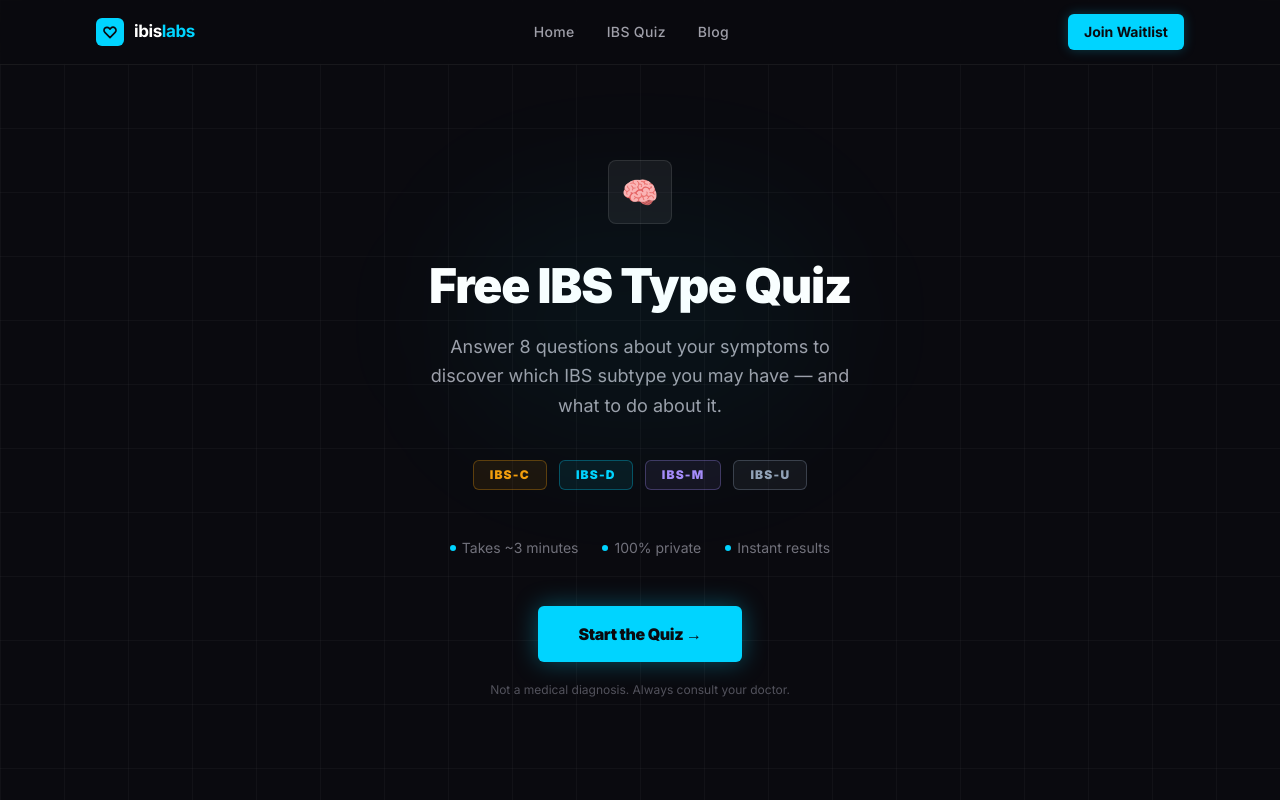
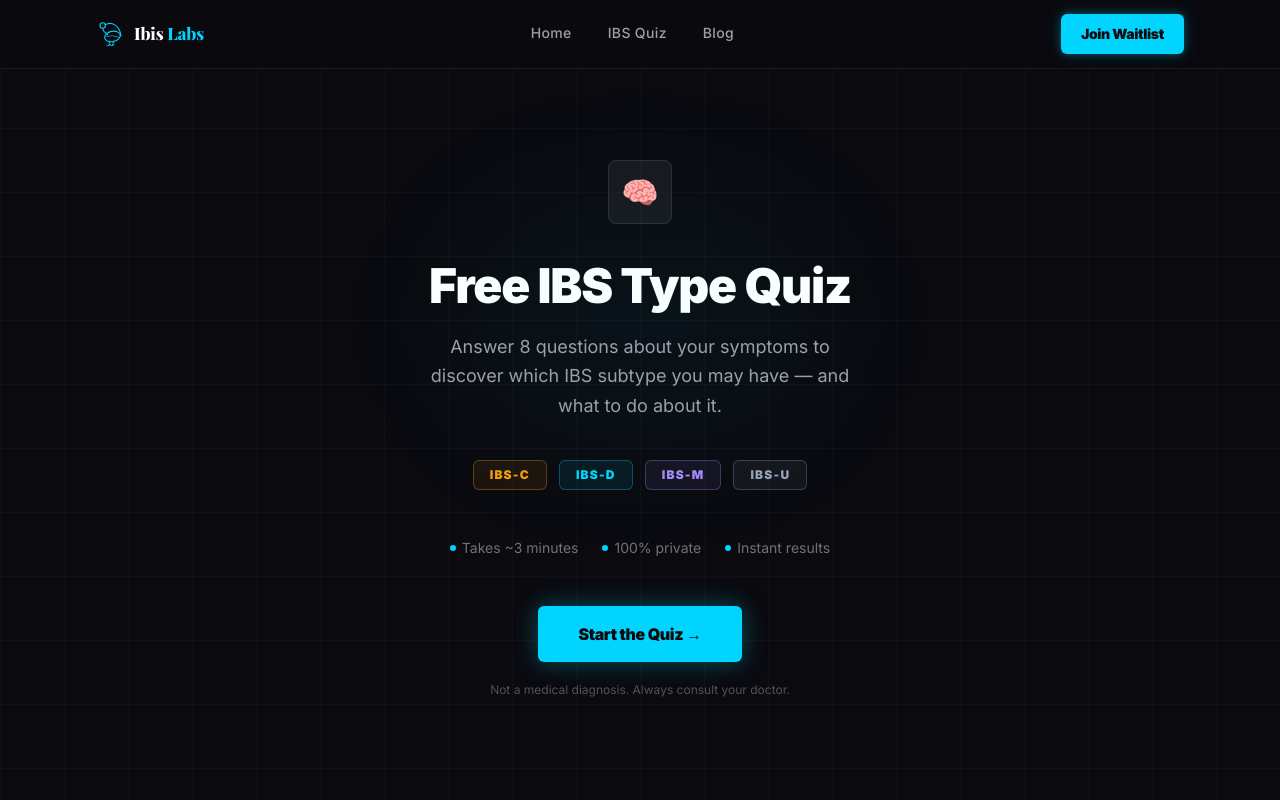
Before and after one commit to noam11ha/ibislabs-website, a Next.js app: page /quiz in a window 1280 px wide. Shown: the top 800 px of the page. Built offline with nearby package versions, Linux system fonts and the light colour scheme.

Commit message:
Improved logo, nav, and sections

```diff
--- a/app/globals.css
+++ b/app/globals.css
@@ -22,7 +22,7 @@ body {
   -moz-osx-font-smoothing: grayscale;
 }
 
-/* Glow utilities */
+/* ── Glow utilities ─────────────────────────────────────── */
 .glow-accent {
   box-shadow: 0 0 24px rgba(0, 212, 255, 0.35);
 }
@@ -31,7 +31,57 @@ body {
   box-shadow: 0 0 12px rgba(0, 212, 255, 0.25);
 }
 
-/* Prose styles for blog content */
+/* ── Pulsing glow for CTA button ────────────────────────── */
+@keyframes glow-pulse {
+  0%, 100% {
+    box-shadow: 0 0 8px rgba(0, 212, 255, 0.3), 0 0 20px rgba(0, 212, 255, 0.15);
+  }
+  50% {
+    box-shadow: 0 0 16px rgba(0, 212, 255, 0.6), 0 0 40px rgba(0, 212, 255, 0.3);
+  }
+}
+
+.btn-glow-pulse {
+  animation: glow-pulse 2.4s ease-in-out infinite;
+}
+
+/* ── Nav link underline slide-in animation ──────────────── */
+.nav-link {
+  position: relative;
+  padding-bottom: 2px;
+}
+
+.nav-link::after {
+  content: '';
+  position: absolute;
+  bottom: -1px;
+  left: 0;
+  width: 0;
+  height: 1px;
+  background: #00D4FF;
+  transition: width 0.22s cubic-bezier(0.4, 0, 0.2, 1);
+}
+
+.nav-link:hover::after {
+  width: 100%;
+}
+
+.nav-link:hover {
+  color: #ffffff;
+}
+
+/* ── Dark card hover glow ───────────────────────────────── */
+.dark-card-hover {
+  transition: border-color 0.2s ease, box-shadow 0.2s ease, transform 0.2s ease;
+}
+
+.dark-card-hover:hover {
+  border-color: rgba(0, 212, 255, 0.25) !important;
+  box-shadow: 0 0 32px rgba(0, 212, 255, 0.06), 0 8px 32px rgba(0, 0, 0, 0.4);
+  transform: translateY(-2px);
+}
+
+/* ── Prose styles for blog content ──────────────────────── */
 .prose h2 {
   font-size: 1.5rem;
   font-weight: 800;
@@ -91,15 +141,15 @@ body {
   text-decoration-color: rgba(0, 212, 255, 0.4);
 }
 
-/* Subtle grid pattern for dark sections */
+/* ── Subtle grid pattern for dark sections ──────────────── */
 .dark-grid {
   background-image:
-    linear-gradient(rgba(255,255,255,0.03) 1px, transparent 1px),
-    linear-gradient(90deg, rgba(255,255,255,0.03) 1px, transparent 1px);
+    linear-gradient(rgba(255,255,255,0.025) 1px, transparent 1px),
+    linear-gradient(90deg, rgba(255,255,255,0.025) 1px, transparent 1px);
   background-size: 64px 64px;
 }
 
-/* Gradient text utility */
+/* ── Gradient text utility ──────────────────────────────── */
 .text-gradient-accent {
   background: linear-gradient(135deg, #00D4FF 0%, #7B8EFF 100%);
   -webkit-background-clip: text;
--- a/app/layout.tsx
+++ b/app/layout.tsx
@@ -1,19 +1,25 @@
 import type { Metadata } from "next";
-import { Inter } from "next/font/google";
+import { Inter, Playfair_Display } from "next/font/google";
 import "./globals.css";
 import Header from "@/components/Header";
 import Footer from "@/components/Footer";
 
-const inter = Inter({ subsets: ["latin"] });
+const inter = Inter({ subsets: ["latin"], variable: "--font-inter" });
+
+const playfair = Playfair_Display({
+  subsets: ["latin"],
+  weight: ["700", "800"],
+  variable: "--font-playfair",
+});
 
 export const metadata: Metadata = {
   metadataBase: new URL("https://ibislabs.io"),
   title: {
-    default: "IbisLabs — AI-Powered IBS Management",
-    template: "%s | IbisLabs",
+    default: "Ibis Labs — AI-Powered IBS Management",
+    template: "%s | Ibis Labs",
   },
   description:
-    "IbisLabs helps you understand and manage your IBS. Take our free IBS type quiz, identify your triggers, and get personalized insights for lasting relief.",
+    "Ibis Labs helps you understand and manage your IBS. Take our free IBS type quiz, identify your triggers, and get personalized insights for lasting relief.",
   keywords: [
     "IBS",
     "IBS symptoms",
@@ -26,36 +32,31 @@ export const metadata: Metadata = {
     "IBS management",
     "gut health",
   ],
-  authors: [{ name: "IbisLabs" }],
+  authors: [{ name: "Ibis Labs" }],
   openGraph: {
     type: "website",
     locale: "en_US",
     url: "https://ibislabs.io",
-    siteName: "IbisLabs",
-    title: "IbisLabs — AI-Powered IBS Management",
+    siteName: "Ibis Labs",
+    title: "Ibis Labs — AI-Powered IBS Management",
     description:
-      "IbisLabs helps you understand and manage your IBS. Take our free IBS type quiz and get personalized insights for lasting relief.",
+      "Ibis Labs helps you understand and manage your IBS. Take our free IBS type quiz and get personalized insights for lasting relief.",
   },
   twitter: {
     card: "summary_large_image",
-    title: "IbisLabs — AI-Powered IBS Management",
+    title: "Ibis Labs — AI-Powered IBS Management",
     description:
-      "IbisLabs helps you understand and manage your IBS with personalized, AI-powered insights.",
+      "Ibis Labs helps you understand and manage your IBS with personalized, AI-powered insights.",
   },
-  robots: {
-    index: true,
-    follow: true,
-  },
+  robots: { index: true, follow: true },
 };
 
 export default function RootLayout({
   children,
-}: Readonly<{
-  children: React.ReactNode;
-}>) {
+}: Readonly<{ children: React.ReactNode }>) {
   return (
     <html lang="en">
-      <body className={inter.className}>
+      <body className={`${inter.variable} ${playfair.variable} ${inter.className}`}>
         <Header />
         <main>{children}</main>
         <Footer />
--- a/components/Header.tsx
+++ b/components/Header.tsx
@@ -2,63 +2,51 @@
 
 import Link from "next/link";
 import { useState } from "react";
+import { IbisBirdMark } from "@/components/IbisLogo";
 
 export default function Header() {
   const [menuOpen, setMenuOpen] = useState(false);
 
   return (
-    <header className="fixed top-0 left-0 right-0 z-50 bg-[#0A0A0F]/85 backdrop-blur-md border-b border-white/[0.06]">
+    <header className="fixed top-0 left-0 right-0 z-50 bg-[#0A0A0F]/85 backdrop-blur-md border-b border-white/[0.07]">
       <div className="max-w-6xl mx-auto px-4 sm:px-6 lg:px-8">
-        <div className="flex items-center justify-between h-16">
+        <div className="flex items-center justify-between h-[68px]">
+
           {/* Logo */}
           <Link href="/" className="flex items-center gap-2.5 group">
-            <div className="w-7 h-7 rounded-md bg-[#00D4FF] flex items-center justify-center">
-              <svg
-                className="w-4 h-4 text-[#0A0A0F]"
-                fill="none"
-                viewBox="0 0 24 24"
-                stroke="currentColor"
-                strokeWidth={2.5}
+            <span className="text-[#00D4FF] group-hover:scale-105 transition-transform duration-200">
+              <IbisBirdMark className="w-7 h-7" />
+            </span>
+            <span
+              className="text-white"
+              style={{ fontSize: "17px", fontWeight: 800, fontFamily: "var(--font-playfair)", letterSpacing: "-0.01em" }}
             >
-                <path
-                  strokeLinecap="round"
-                  strokeLinejoin="round"
-                  d="M4.318 6.318a4.5 4.5 0 000 6.364L12 20.364l7.682-7.682a4.5 4.5 0 00-6.364-6.364L12 7.636l-1.318-1.318a4.5 4.5 0 00-6.364 0z"
-                />
-              </svg>
-            </div>
-            <span className="text-[17px] font-bold tracking-tight text-white">
-              ibis<span className="text-[#00D4FF]">labs</span>
+              Ibis <span style={{ color: "#00D4FF" }}>Labs</span>
             </span>
           </Link>
 
-          {/* Desktop Nav */}
-          <nav className="hidden md:flex items-center gap-8">
+          {/* Desktop nav */}
+          <nav className="hidden md:flex items-center gap-9">
+            {[
+              { href: "/", label: "Home" },
+              { href: "/quiz", label: "IBS Quiz" },
+              { href: "/blog", label: "Blog" },
+            ].map(({ href, label }) => (
               <Link
-              href="/"
-              className="text-zinc-400 hover:text-white font-medium transition-colors text-sm tracking-wide"
+                key={href}
+                href={href}
+                className="nav-link text-zinc-400 text-sm font-medium tracking-wide transition-colors"
               >
-              Home
+                {label}
               </Link>
-            <Link
-              href="/quiz"
-              className="text-zinc-400 hover:text-white font-medium transition-colors text-sm tracking-wide"
-            >
-              IBS Quiz
-            </Link>
-            <Link
-              href="/blog"
-              className="text-zinc-400 hover:text-white font-medium transition-colors text-sm tracking-wide"
-            >
-              Blog
-            </Link>
+            ))}
           </nav>
 
-          {/* CTA */}
+          {/* CTA with pulsing glow */}
           <div className="hidden md:flex items-center">
             <Link
               href="/waitlist"
-              className="bg-[#00D4FF] text-[#0A0A0F] px-4 py-2 rounded-md text-sm font-bold hover:bg-[#00BFEB] transition-colors glow-accent-sm"
+              className="btn-glow-pulse bg-[#00D4FF] text-[#0A0A0F] px-5 py-2.5 rounded-md text-sm font-black hover:bg-[#00BFEB] active:scale-[0.98] transition-colors tracking-tight"
             >
               Join Waitlist
             </Link>
@@ -66,7 +54,7 @@ export default function Header() {
 
           {/* Mobile hamburger */}
           <button
-            className="md:hidden p-2 rounded-md text-zinc-400 hover:text-white"
+            className="md:hidden p-2 rounded-md text-zinc-400 hover:text-white transition-colors"
             onClick={() => setMenuOpen(!menuOpen)}
             aria-label="Toggle menu"
           >
@@ -85,31 +73,24 @@ export default function Header() {
         {/* Mobile menu */}
         {menuOpen && (
           <div className="md:hidden border-t border-white/[0.06] py-4 space-y-1">
+            {[
+              { href: "/", label: "Home" },
+              { href: "/quiz", label: "IBS Quiz" },
+              { href: "/blog", label: "Blog" },
+            ].map(({ href, label }) => (
               <Link
-              href="/"
-              className="block text-zinc-400 hover:text-white font-medium py-2.5 text-sm"
+                key={href}
+                href={href}
+                className="block text-zinc-400 hover:text-white font-medium py-2.5 text-sm transition-colors"
                 onClick={() => setMenuOpen(false)}
               >
-              Home
+                {label}
               </Link>
-            <Link
-              href="/quiz"
-              className="block text-zinc-400 hover:text-white font-medium py-2.5 text-sm"
-              onClick={() => setMenuOpen(false)}
-            >
-              IBS Quiz
-            </Link>
-            <Link
-              href="/blog"
-              className="block text-zinc-400 hover:text-white font-medium py-2.5 text-sm"
-              onClick={() => setMenuOpen(false)}
-            >
-              Blog
-            </Link>
+            ))}
             <div className="pt-2">
               <Link
                 href="/waitlist"
-                className="block bg-[#00D4FF] text-[#0A0A0F] px-4 py-2.5 rounded-md text-sm font-bold text-center"
+                className="block bg-[#00D4FF] text-[#0A0A0F] px-4 py-2.5 rounded-md text-sm font-black text-center"
                 onClick={() => setMenuOpen(false)}
               >
                 Join Waitlist
--- /dev/null
+++ b/components/IbisLogo.tsx
@@ -0,0 +1,93 @@
+/**
+ * IbisLogo — line-art ibis bird SVG icon matching the official Ibis Labs logo.
+ * The ibis faces right, standing. Key elements:
+ *   - Round head (upper-left)
+ *   - Long downward-curved bill (the ibis signature)
+ *   - S-curve neck connecting head to body
+ *   - Elongated oval body (center-right)
+ *   - Wing detail lines across the body
+ *   - Two thin legs with feet
+ * Line-art style: stroke only, no fill — renders as currentColor silhouette.
+ */
+export function IbisBirdMark({ className = "w-7 h-7" }: { className?: string }) {
+  return (
+    <svg
+      viewBox="0 0 44 46"
+      fill="none"
+      xmlns="http://www.w3.org/2000/svg"
+      className={className}
+      aria-hidden="true"
+    >
+      {/* Head */}
+      <circle cx="10" cy="9" r="4.5" stroke="currentColor" strokeWidth="1.8" />
+      {/* Bill — long downward-curved ibis bill */}
+      <path
+        d="M 14 8 C 24 2, 38 8, 40 26"
+        stroke="currentColor"
+        strokeWidth="1.8"
+        strokeLinecap="round"
+      />
+      {/* Neck — S-curve from head base to body */}
+      <path
+        d="M 10 13.5 C 10 19, 15 21, 18 24"
+        stroke="currentColor"
+        strokeWidth="1.8"
+        strokeLinecap="round"
+      />
+      {/* Body — elongated oval, slightly tilted */}
+      <ellipse
+        cx="26"
+        cy="27"
+        rx="13"
+        ry="8.5"
+        transform="rotate(-12 26 27)"
+        stroke="currentColor"
+        strokeWidth="1.8"
+      />
+      {/* Wing detail line */}
+      <path
+        d="M 16 27 Q 26 24, 36 28"
+        stroke="currentColor"
+        strokeWidth="1.1"
+        strokeLinecap="round"
+      />
+      {/* Legs */}
+      <line x1="22" y1="34.5" x2="20" y2="42" stroke="currentColor" strokeWidth="1.5" strokeLinecap="round" />
+      <line x1="28" y1="34.5" x2="26" y2="42" stroke="currentColor" strokeWidth="1.5" strokeLinecap="round" />
+      {/* Feet */}
+      <path d="M 17 42 L 20 42 L 23 40" stroke="currentColor" strokeWidth="1.3" strokeLinecap="round" />
+      <path d="M 23 42 L 26 42 L 29 40" stroke="currentColor" strokeWidth="1.3" strokeLinecap="round" />
+    </svg>
+  );
+}
+
+/** Full logotype: bird mark + wordmark in Playfair Display */
+export default function IbisLogoFull({
+  markColor = "currentColor",
+  textColor = "#ffffff",
+  accentColor = "#00D4FF",
+}: {
+  markColor?: string;
+  textColor?: string;
+  accentColor?: string;
+}) {
+  return (
+    <span className="flex items-center gap-2.5">
+      <span style={{ color: markColor }}>
+        <IbisBirdMark />
+      </span>
+      <span
+        style={{
+          color: textColor,
+          fontSize: "17px",
+          fontWeight: 800,
+          fontFamily: "var(--font-playfair)",
+          letterSpacing: "-0.01em",
+          lineHeight: 1,
+        }}
+      >
+        Ibis <span style={{ color: accentColor }}>Labs</span>
+      </span>
+    </span>
+  );
+}
```
Also changed, not shown: app/page.tsx (+83 -31 lines), components/Footer.tsx (+9 -17 lines), 1 other file (tests, documents, lock files or other folders). Lines whose indentation alone changed are shown as unchanged.
